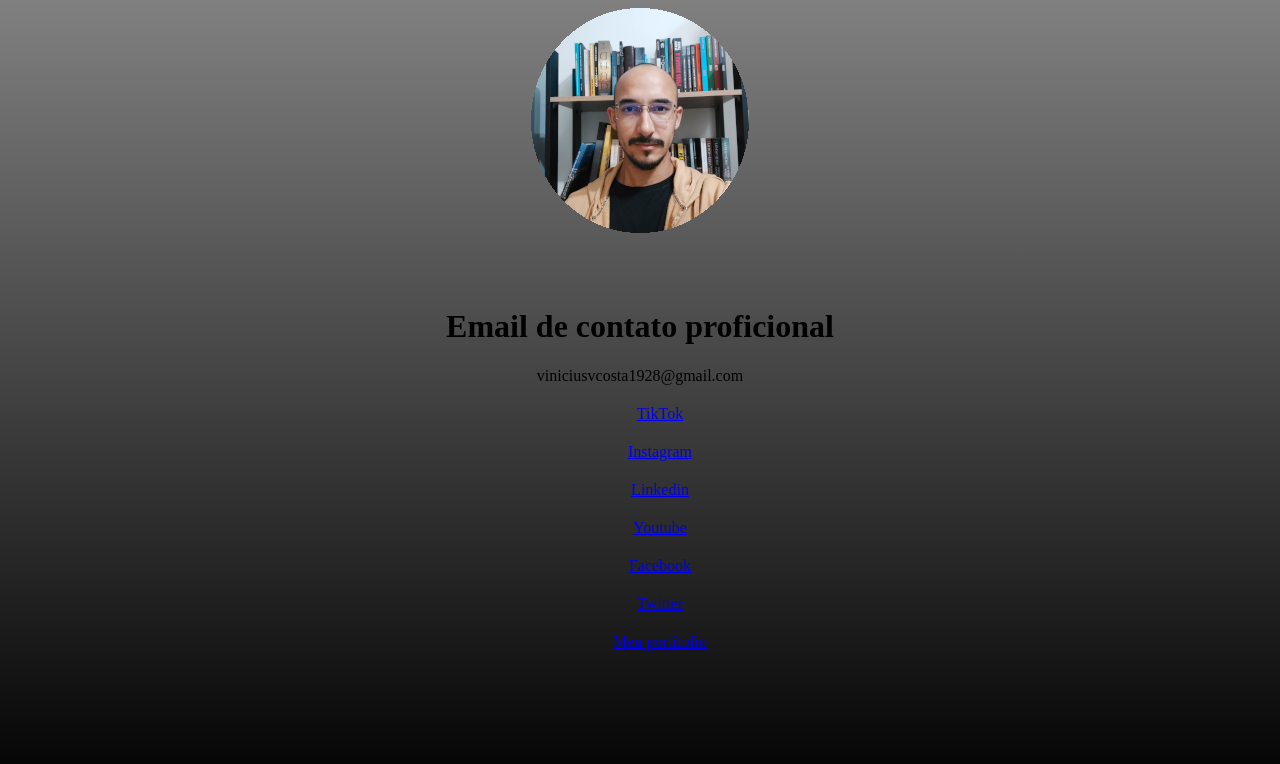
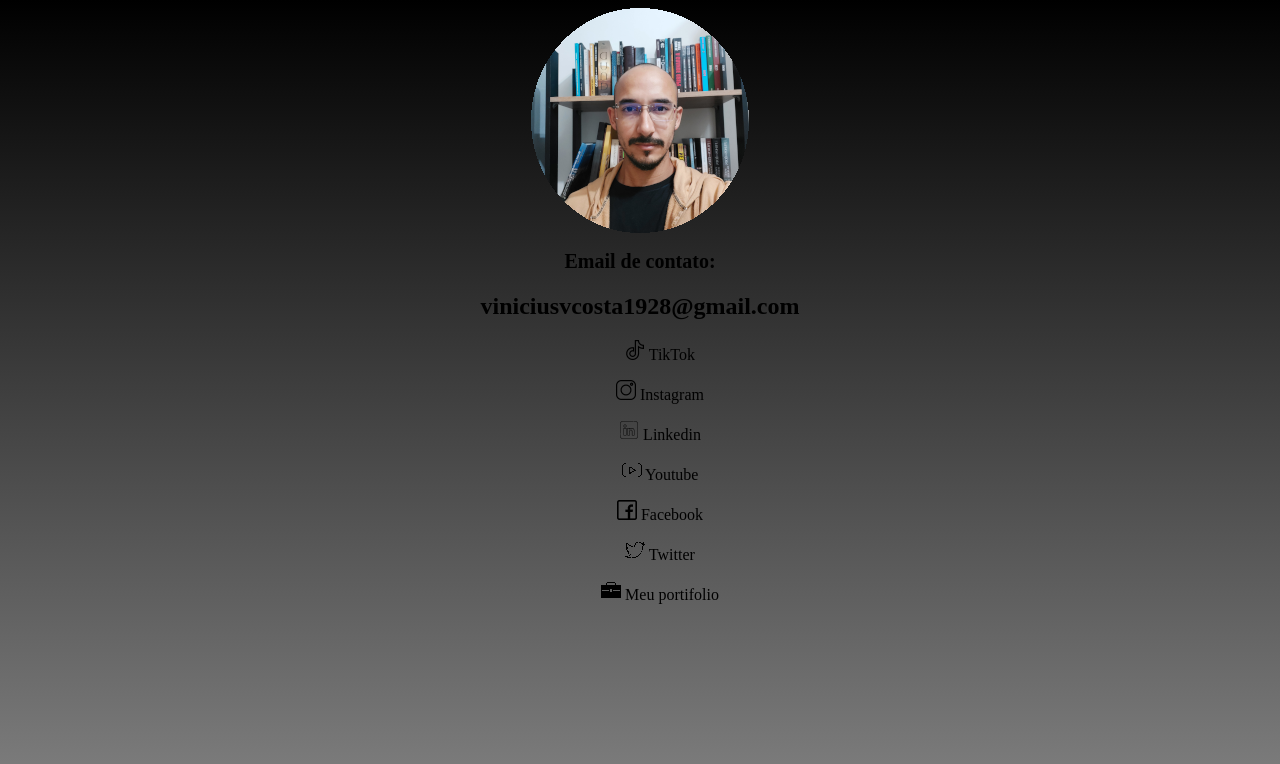
Before and after one commit to ViniciusvCosta/Projetos, a plain HTML site: page Projeto link/link.html in a window 1280 px wide. Drawn offline with Linux system fonts and the light colour scheme.

Commit message:
terminei o projeto link

```diff
--- a/Projeto link/link.html
+++ b/Projeto link/link.html
@@ -16,47 +16,50 @@
         <header>
             <img src="img/foto de perfil.png" alt="">
 
-            <h1>Email de contato proficional</h1>
+            <h1>Email de contato:</h1>
 
-            <p>viniciusvcosta1928@gmail.com</p>
+            <h2> <a href="#">viniciusvcosta1928@gmail.com</a> </h2>
+        </header>
 
+            <section>
                 <ul>
                     <a href="#">
-                    <li>TikTok  </li>
+                        <li> <img src="img/tik-tok2_p.png" alt=""> TikTok  </li>
                     </a>
                 </ul>
                  <ul>
                     <a href="#">
-                    <li>Instagram</li>
+                        <li><img src="img/instagram_p.png" alt=""> Instagram</li>
                     </a>
                 </ul>
                     <ul>
                         <a href="#">
-                        <li>Linkedin</li>
+                            <li><img src="img/linkedin_p.png" alt=""> Linkedin</li>
                         </a>
                     </ul>
                     <ul>
                         <a href="#">
-                        <li>Youtube</li>
+                            <li><img src="img/youtube_p.png" alt=""> Youtube</li>
                         </a>
                     </ul>
 
                     <ul>
                         <a href="#">
-                        <li>Facebook</li>
+                            <li><img src="img/facebook_p.png" alt=""> Facebook</li>
                         </a>
                     </ul>
                     <ul>
                         <a href="#">
-                        <li>Twitter</li>
+                            <li><img src="img/twitter_p.png" alt=""> Twitter</li>
                         </a>
                     </ul>
                    <ul>
                     <a href="#">
-                    <li>Meu portifolio</li>
+                        <li><img src="img/portifolio-de-negocios_p.png" alt="<</a>"> Meu portifolio</li>
                     </a>
                 </ul>
-        </header>
+            </section>
+
 
 
     </main>
--- a/Projeto link/style.css
+++ b/Projeto link/style.css
@@ -1,23 +1,32 @@
 @charset "UTF8";
 
 body{
-   background-image: linear-gradient(to top, black,gray);
+   background-image: linear-gradient(to bottom, black,gray);
    background-attachment: fixed;
 }
 
 main{
+    text-align: center;
+}
+
+header > img{
 
 }
-
-header {
-    text-align: center;
-
+header > h1{
+    font-size: 20px;
 }
-header img{
-    margin-bottom: 50px;
+header > h2 > a{
+    text-decoration: none;
+    list-style: none;
+    color: black;
+}
+section > ul> a{
+    text-decoration: none;
+    list-style: none;
+    color: black;
 }
 
-header ul{
-    margin-top: 20px;
-    list-style:none ;
+a:hover{
+    text-decoration:underline;
+    color: rgb(114, 8, 8);
 }
```
Also changed, not shown: Projeto link/img/facebook_p.png (added), Projeto link/img/instagram.png (added), Projeto link/img/instagram_p.png (added), Projeto link/img/linkedin_p.png (added), Projeto link/img/portifolio-de-negocios_p.png (added), Projeto link/img/tik-tok.png (added), Projeto link/img/tik-tok2.png (added), Projeto link/img/tik-tok2_p.png (added), Projeto link/img/tik-tok_p.png (added), Projeto link/img/twitter_p.png (added), Projeto link/img/youtube_p.png (added). Lines whose indentation alone changed are shown as unchanged.
